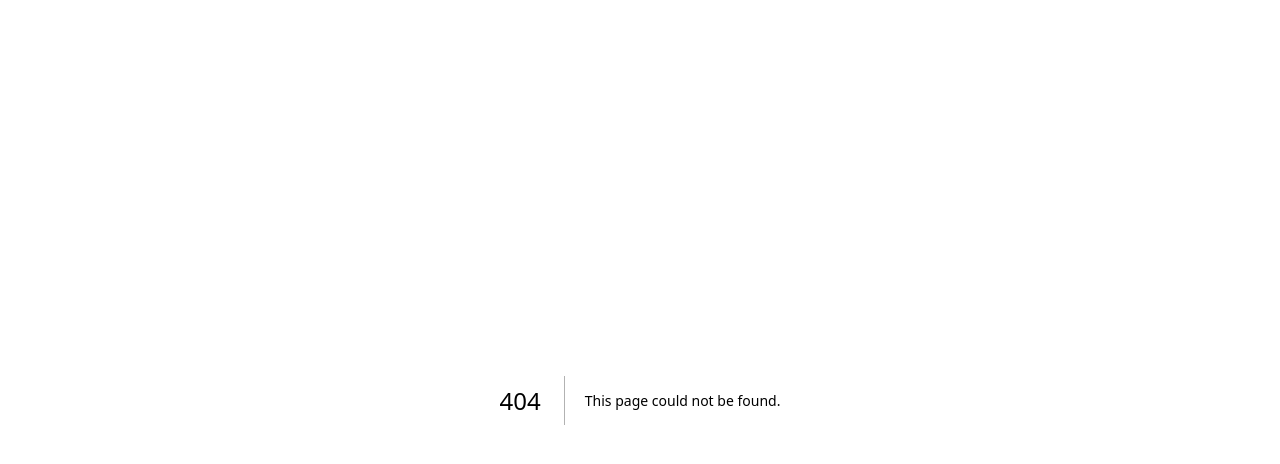
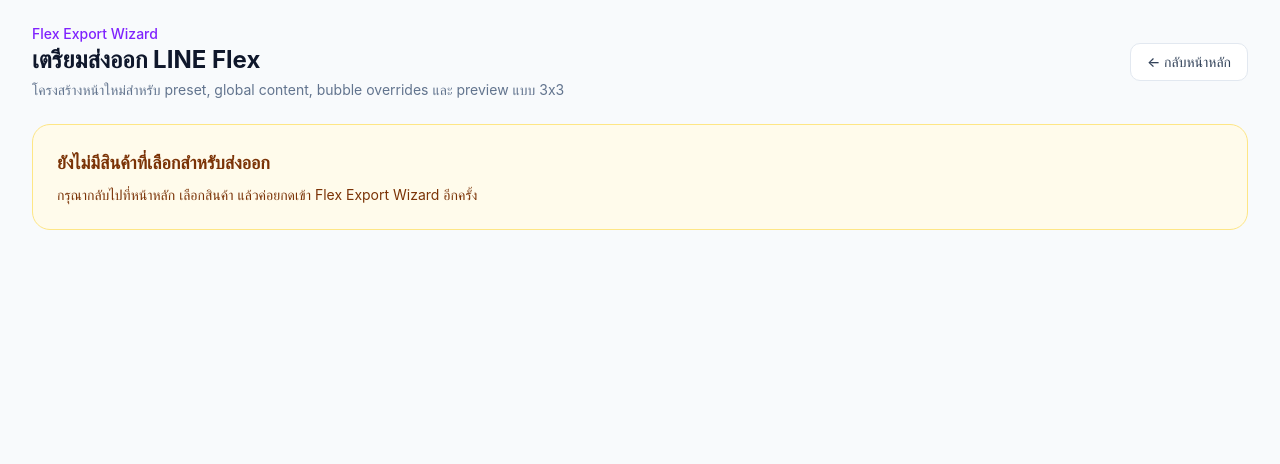
Before and after one commit to reyatelehealth2026-crypto/product, a Next.js app: page /export/flex in a window 1280 px wide. Before the commit this address had no page. Shown: the top 464 px of the page. Built offline with nearby package versions, Linux system fonts and the light colour scheme.

Commit message:
feat: add flex export wizard route shell

```diff
--- a/app/ProductSelector.tsx
+++ b/app/ProductSelector.tsx
@@ -1,6 +1,7 @@
 'use client';
 
 import React, { useState, useEffect, useCallback } from 'react';
+import { useRouter } from 'next/navigation';
 import {
   Search,
   Package,
@@ -64,6 +65,7 @@
 ];
 
 export default function ProductSelector() {
+  const router = useRouter();
   const [products, setProducts] = useState<ProductWithPromotions[]>([]);
   const [loading, setLoading] = useState(true);
   const [searchQuery, setSearchQuery] = useState('');
@@ -745,7 +747,7 @@
           <Button
             size="lg"
             className="bg-green-600 hover:bg-green-700 text-white shadow-lg rounded-full px-6"
-            onClick={() => setShowFlexDialog(true)}
+            onClick={() => router.push(`/export/flex?ids=${Array.from(selectedItems).join(',')}`)}
           >
             <Share2 className="w-5 h-5 mr-2" />
             สร้าง Flex Message
--- /dev/null
+++ b/app/export/flex/loading.tsx
@@ -0,0 +1,12 @@
+export default function LoadingFlexExportPage() {
+  return (
+    <main className="min-h-screen bg-slate-50">
+      <div className="mx-auto max-w-7xl px-4 py-6 sm:px-6 lg:px-8">
+        <div className="rounded-2xl border border-slate-200 bg-white p-6 shadow-sm">
+          <p className="text-sm font-medium text-violet-600">Flex Export Wizard</p>
+          <h1 className="mt-2 text-2xl font-bold text-slate-900">กำลังโหลดข้อมูลส่งออก...</h1>
+        </div>
+      </div>
+    </main>
+  );
+}
--- /dev/null
+++ b/app/export/flex/page.tsx
@@ -0,0 +1,64 @@
+import Link from 'next/link';
+
+function parseIds(raw?: string): number[] {
+  if (!raw) return [];
+  return raw
+    .split(',')
+    .map((part) => Number(part.trim()))
+    .filter((value) => Number.isFinite(value) && value > 0);
+}
+
+export default async function FlexExportPage({
+  searchParams,
+}: {
+  searchParams: Promise<{ ids?: string }>;
+}) {
+  const resolved = await searchParams;
+  const ids = parseIds(resolved.ids);
+
+  return (
+    <main className="min-h-screen bg-slate-50">
+      <div className="mx-auto flex w-full max-w-7xl flex-col gap-6 px-4 py-6 sm:px-6 lg:px-8">
+        <div className="flex items-center justify-between gap-4">
+          <div>
+            <p className="text-sm font-medium text-violet-600">Flex Export Wizard</p>
+            <h1 className="text-2xl font-bold text-slate-900">เตรียมส่งออก LINE Flex</h1>
+            <p className="mt-1 text-sm text-slate-500">
+              โครงสร้างหน้าใหม่สำหรับ preset, global content, bubble overrides และ preview แบบ 3x3
+            </p>
+          </div>
+          <Link href="/" className="rounded-lg border border-slate-200 bg-white px-4 py-2 text-sm font-medium text-slate-700 hover:bg-slate-100">
+            ← กลับหน้าหลัก
+          </Link>
+        </div>
+
+        {ids.length === 0 ? (
+          <section className="rounded-2xl border border-amber-200 bg-amber-50 p-6 text-amber-900">
+            <h2 className="text-lg font-semibold">ยังไม่มีสินค้าที่เลือกสำหรับส่งออก</h2>
+            <p className="mt-2 text-sm">
+              กรุณากลับไปที่หน้าหลัก เลือกสินค้า แล้วค่อยกดเข้า Flex Export Wizard อีกครั้ง
+            </p>
+          </section>
+        ) : (
+          <section className="grid gap-6 lg:grid-cols-[260px_minmax(0,1fr)_420px]">
+            <div className="rounded-2xl border border-slate-200 bg-white p-5 shadow-sm">
+              <h2 className="text-base font-semibold text-slate-900">1. Template Panel</h2>
+              <p className="mt-2 text-sm text-slate-500">Promotion / Recommended / Bestseller / RX / Flash Sale</p>
+            </div>
+
+            <div className="rounded-2xl border border-slate-200 bg-white p-5 shadow-sm">
+              <h2 className="text-base font-semibold text-slate-900">2. Global Content Setup</h2>
+              <p className="mt-2 text-sm text-slate-500">Title, intro, footer text, CTA และ theme token</p>
+            </div>
+
+            <div className="rounded-2xl border border-slate-200 bg-white p-5 shadow-sm">
+              <h2 className="text-base font-semibold text-slate-900">3. Bubble Editor & Preview</h2>
+              <p className="mt-2 text-sm text-slate-500">Selected IDs: {ids.join(', ')}</p>
+              <p className="mt-2 text-sm text-slate-500">Phase นี้เป็น page shell ก่อน แล้วจะต่อ bubble override + 3x3 preview ใน task ถัดไป</p>
+            </div>
+          </section>
+        )}
+      </div>
+    </main>
+  );
+}
```
Also changed, not shown: 2 other files (tests, documents, lock files or other folders).
